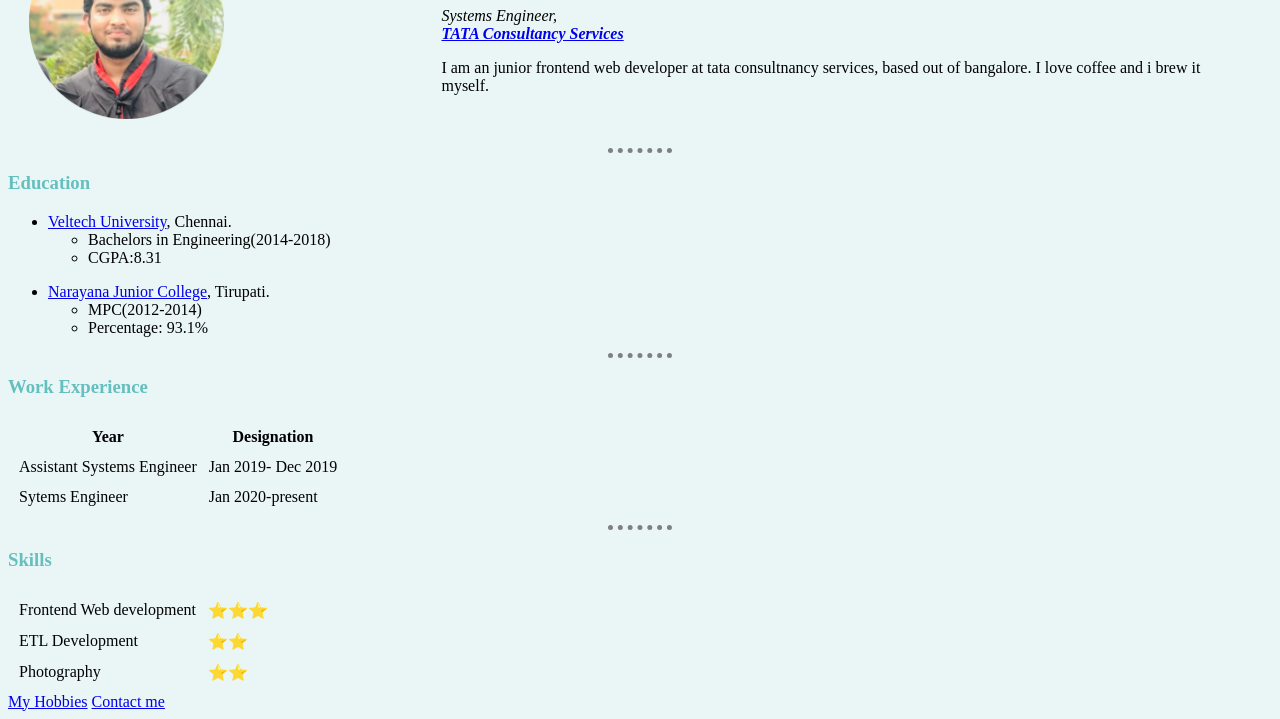
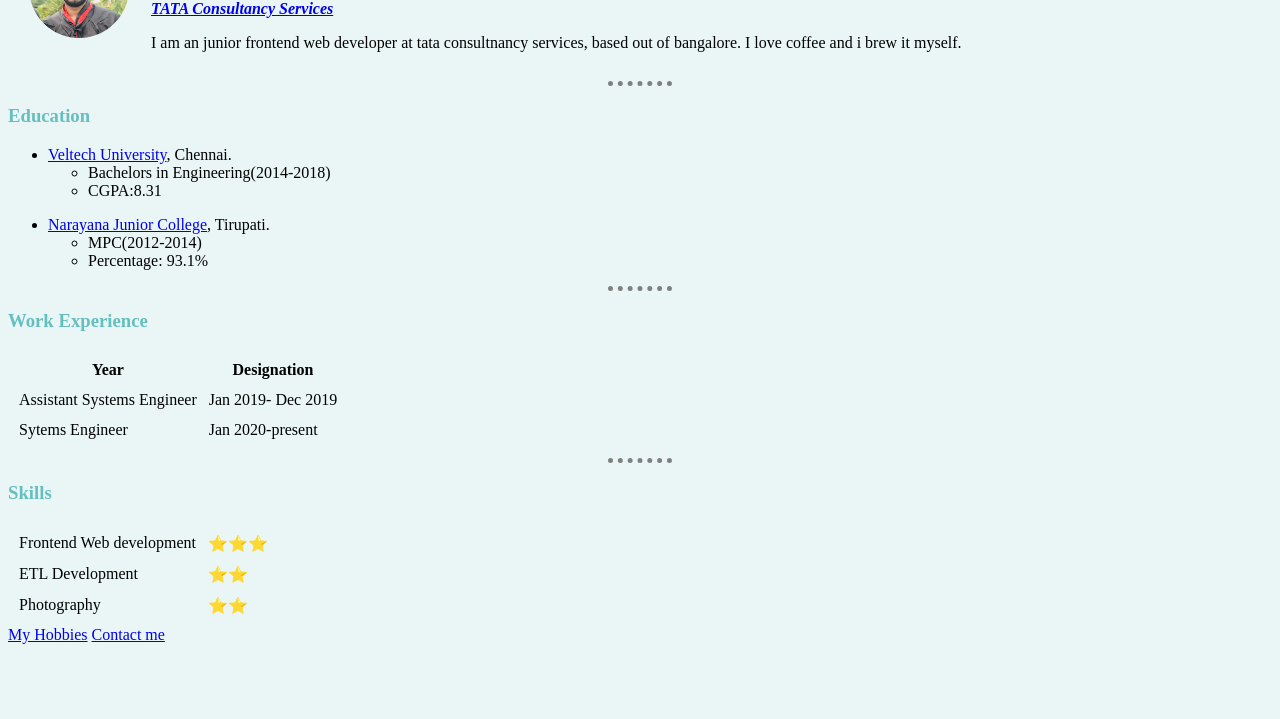
Before and after one commit to chanduprem/CV, a plain HTML site: page index.html in a window 1280 px wide. Shown: the part 105-824 px from the top of the page. After the commit the page ends 800 px from the top, so only its background shows below. Drawn offline with Linux system fonts and the light colour scheme.

Commit message:
Update stylesheet.css

```diff
--- a/css/stylesheet.css
+++ b/css/stylesheet.css
@@ -16,6 +16,6 @@ body{
     background-color: #eaf6f6;
 }
 img{
-    height: 50%;
-    width: 50%;
+    height: 100px;
+    width: 100px;
 }
```
